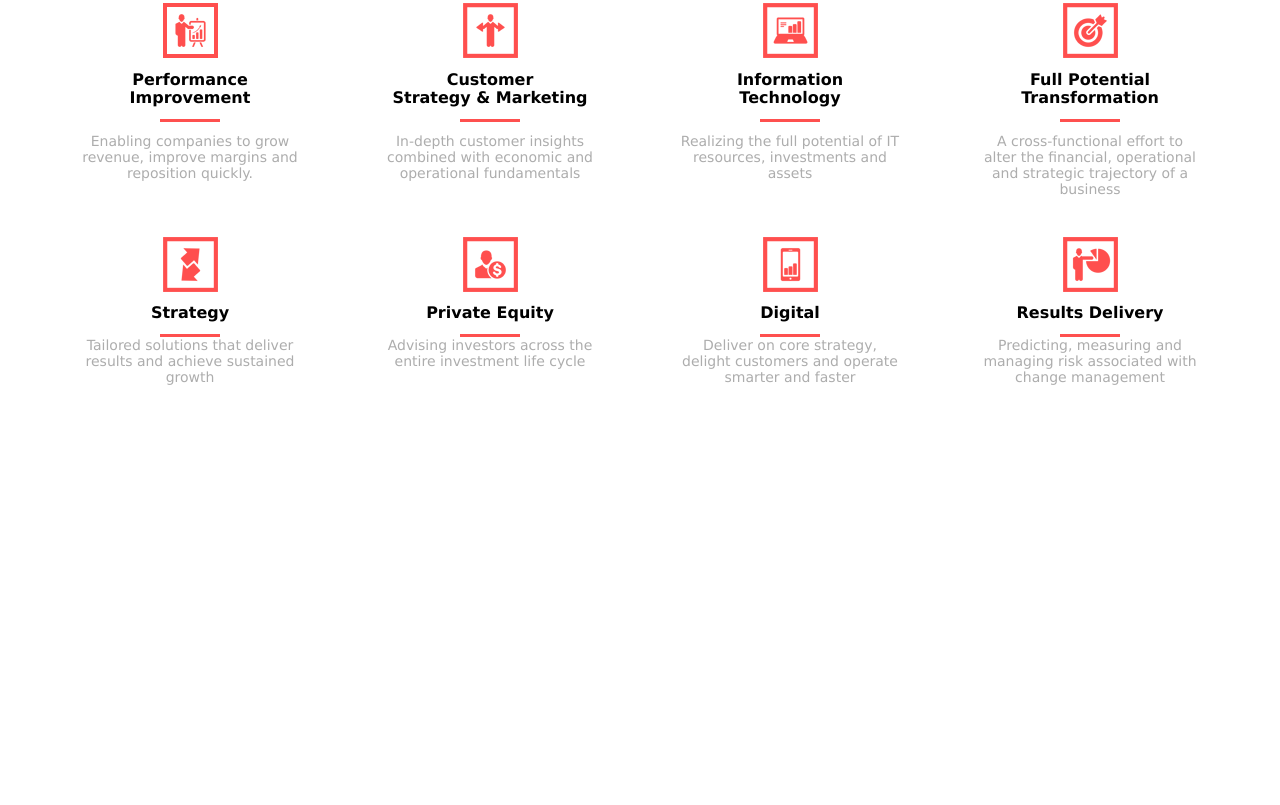
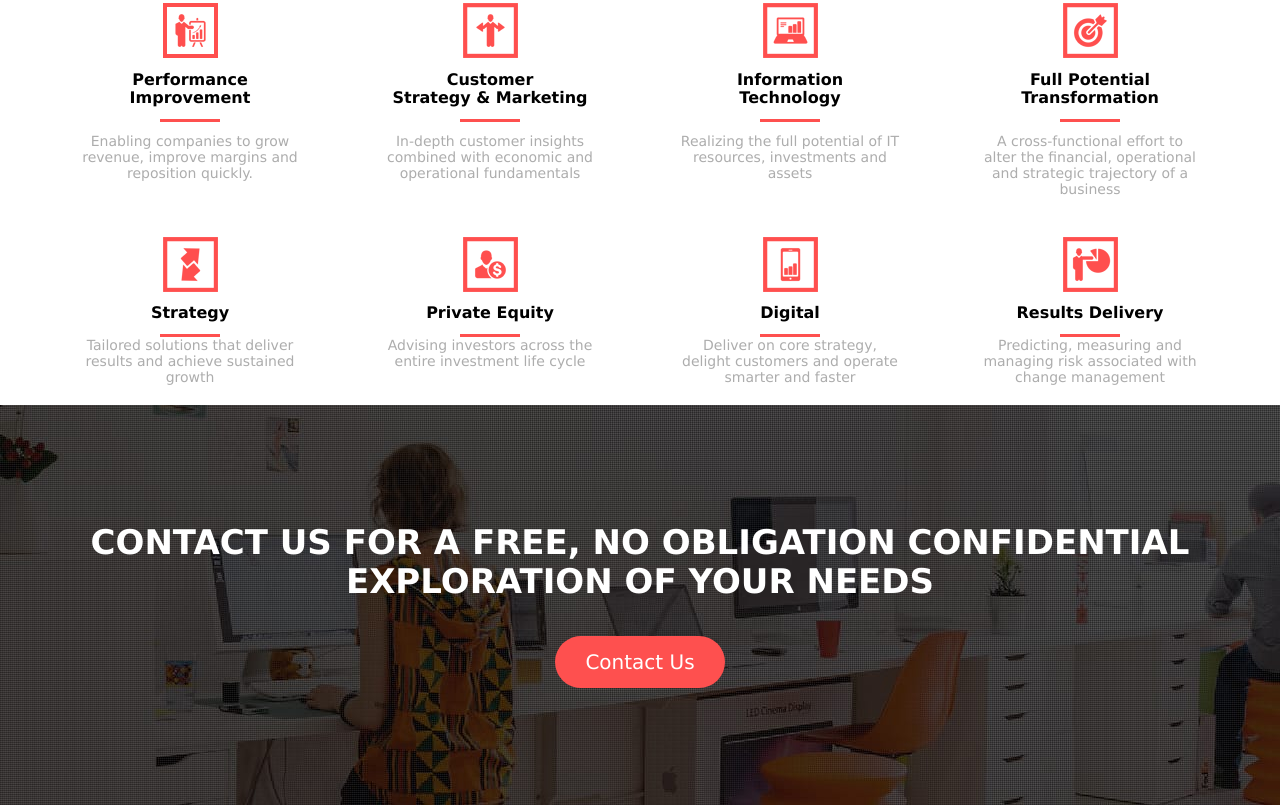
Before and after one commit to padoctb/Skokov, a website: page index.html in a window 1280 px wide. Shown: the part 1170-1975 px from the top of the page. Before the commit the page ends 1575 px from the top, so only its background shows below. Drawn offline with Linux system fonts and the light colour scheme.

Commit message:
contact-us section

```diff
--- a/index.html
+++ b/index.html
@@ -176,6 +176,20 @@
         </div>
       </div>
     </section>
+
+    <section class="contact-us">
+      <div class="content-wrapper">
+        <div class="contact-us__content">
+          <h2 class="contact-us__title">
+            Contact us for a FREE, NO OBLIGATION confidential
+            exploration of your needs
+          </h2>
+          <div class="ui-button">
+            Contact Us
+          </div>
+        </div>
+      </div>
+    </section>
   </main>
   <footer class="main-footer">
 
--- a/src/scss/_main.scss
+++ b/src/scss/_main.scss
@@ -245,3 +245,22 @@ body {
     }
   }
 }
+
+.contact-us {
+  min-height: 400px;
+  background-image: url('./../../assets/img/contact-us_bg.jpg');
+  background-position: 20% 50%;
+  background-size: cover;
+  display: flex;
+  justify-content: center;
+  align-items: center;
+  text-align: center;
+  &__title {
+    text-transform: uppercase;
+    font-size: 34px;
+    margin: 0;
+    margin-bottom: 35px;
+    color: #fff;
+    max-width: 1125px;
+  }
+}
--- a/src/scss/_media.scss
+++ b/src/scss/_media.scss
@@ -66,6 +66,11 @@
       height: 30%;
     }
   }
+  .contact-us {
+    &__title {
+      font-size: 28px;
+    }
+  }
 }
 
 @media screen and (max-width: 600px) {
```
Also changed, not shown: build/style.css.
